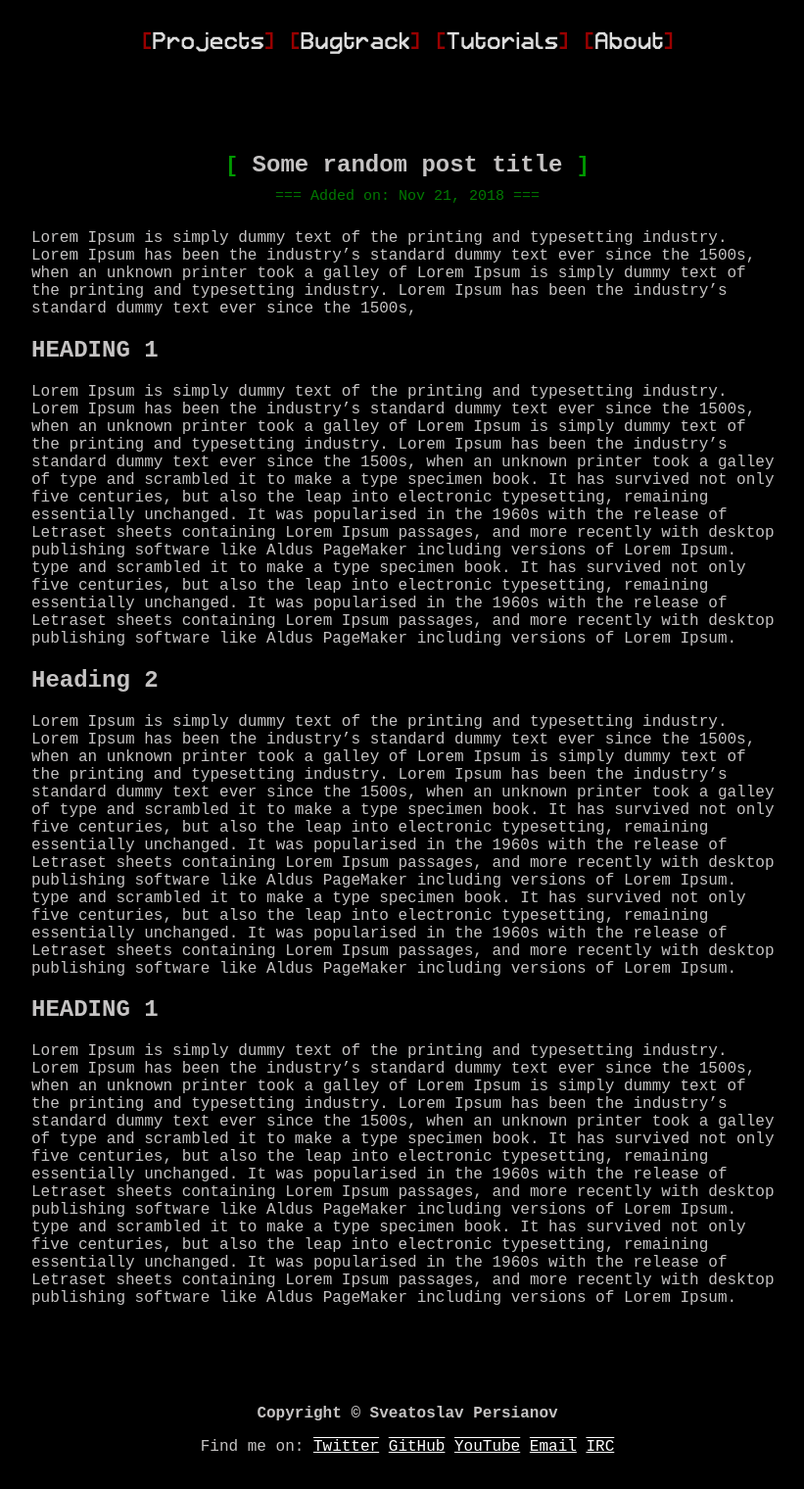
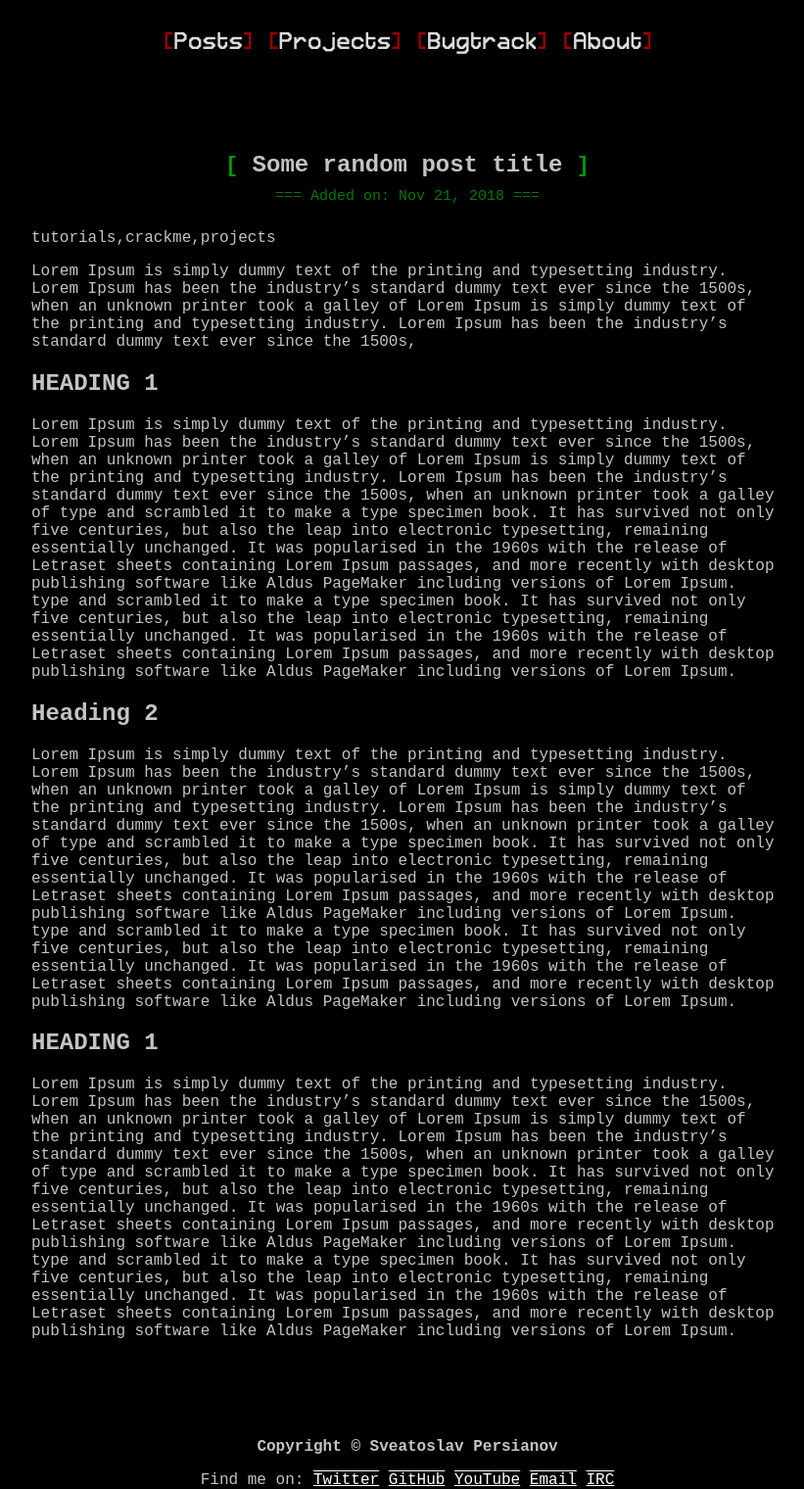
Before and after one commit to num1r0/num1r0.github.io, a Jekyll site: the page built from _posts/2018-11-21-some-random-post.md, in a window 1280 px wide, cut to the strip 164-1684 px from the top of the page. Shown: the whole strip at 98% size, without its empty margins (224-1045 px from the left). Built offline with Jekyll 4.4.1, drawn with Linux system fonts in a browser that asks for light colours; before the commit the page ends 1650 px from its top, so only the background shows below that.

Commit message:
testing excerpts

```diff
--- a/_layouts/default.html
+++ b/_layouts/default.html
@@ -9,9 +9,9 @@
     <img class="header_image" src="https://pre00.deviantart.net/aefd/th/pre/i/2015/033/9/9/cyberpunk_city_by_kirokaze-d8gebd0.png"/>
 
     <div class="top_nav">
+        <a href="#"><span class="red">[</span>Posts<span class="red">]</span></a>
         <a href="#"><span class="red">[</span>Projects<span class="red">]</span></a>
         <a href="#"><span class="red">[</span>Bugtrack<span class="red">]</span></a>
-        <a href="#"><span class="red">[</span>Tutorials<span class="red">]</span></a>
         <a href="#"><span class="red">[</span>About<span class="red">]</span></a>
     </div>
 
--- a/_layouts/home.html
+++ b/_layouts/home.html
@@ -3,7 +3,7 @@
 ---
 
 {{content}}
-{% for post in site.posts limit:2 %}
+{% for post in site.posts limit:5 %}
     <article>
         <div>
             <h2 class="post_title">
--- a/_layouts/post.html
+++ b/_layouts/post.html
@@ -12,6 +12,7 @@
         <p class="post_meta green-dark center">
             === Added on: {{ page.date | date: "%b %-d, %Y" }} ===
         </p>
+        {{page.tags}}
     </div>
     {{content}}
 </article>
--- a/_posts/2018-11-21-some-random-post.md
+++ b/_posts/2018-11-21-some-random-post.md
@@ -1,6 +1,7 @@
 ---
 title: Some random post title
 layout: post
+tags: tutorials, crackme, projects
 ---
 Lorem Ipsum is simply dummy text of the printing and typesetting industry.
 Lorem Ipsum has been the industry's standard dummy text ever since the 1500s,
```
